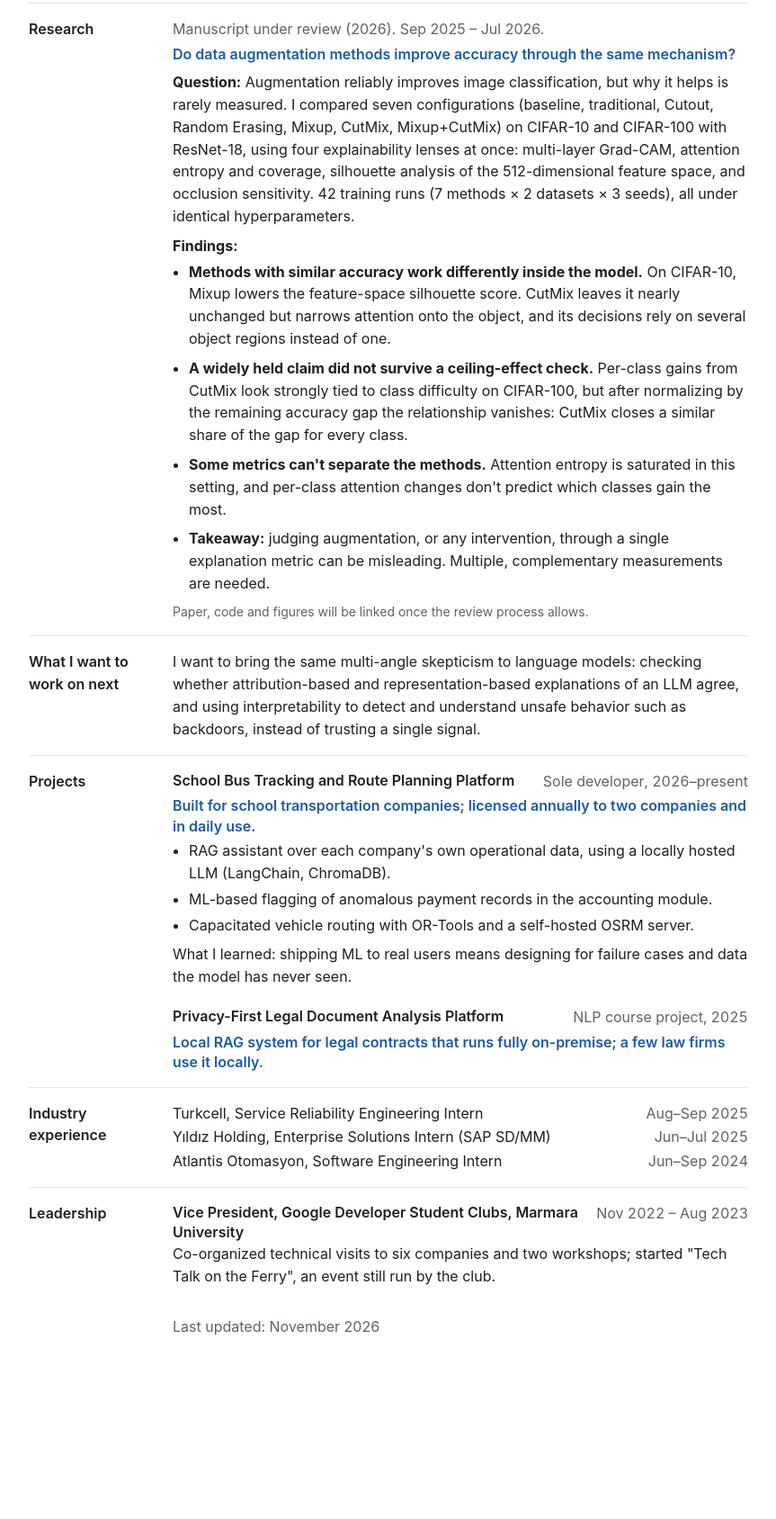
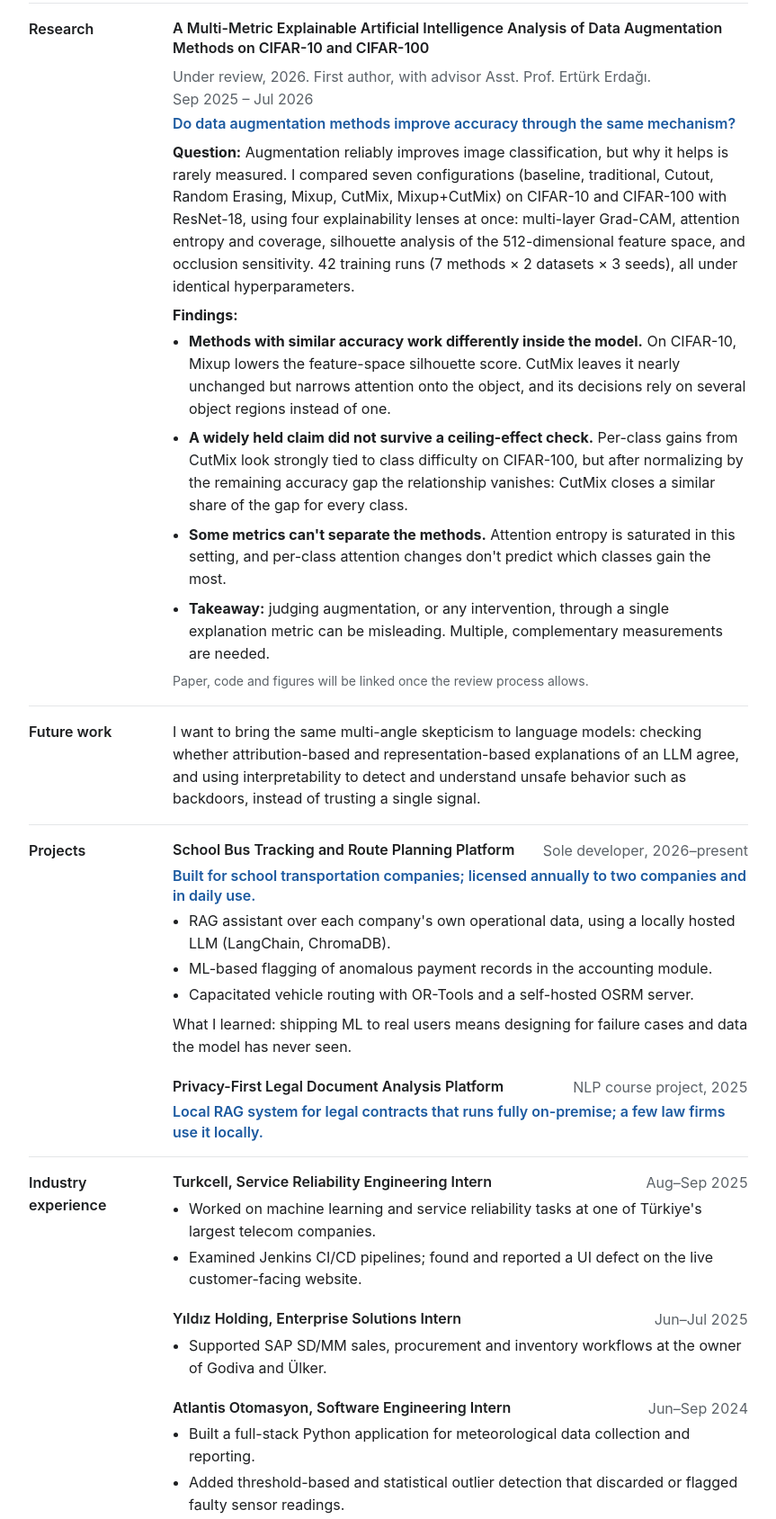
Before and after one commit to giraycakr/giraycakr.github.io, a plain HTML site: page index.html in a window 1280 px wide. Shown: the part 460-2148 px from the top of the page at 90% size, without its empty margins (208-1071 px from the left). Before the commit the page ends 1979 px from the top, so only its background shows below. Drawn offline with Linux system fonts and the light colour scheme.

Commit message:
Add research details, photo and CV; switch to light theme only
Add the paper title, future work, industry details and leadership.
Open external links in a new tab and leave a marked placeholder for
the analytics script, which is not included yet.

Co-Authored-By: Claude Opus 5.5 <noreply@anthropic.com>

```diff
--- a/index.html
+++ b/index.html
@@ -3,7 +3,7 @@
 <head>
   <meta charset="utf-8">
   <meta name="viewport" content="width=device-width, initial-scale=1">
-  <meta name="color-scheme" content="light dark">
+  <meta name="color-scheme" content="light">
   <title>Girayhan Sultan Çakıroğlu</title>
   <meta name="description" content="Girayhan Sultan Çakıroğlu, final-year B.Sc. student in Computer Engineering at Istanbul Medeniyet University. Research interests: interpretable ML, LLM safety and trustworthy ML. Applying to PhD programs for Fall 2027.">
   <link rel="canonical" href="https://giraycakr.github.io/">
@@ -15,6 +15,7 @@
   <meta property="og:description" content="Final-year B.Sc. student in Computer Engineering at Istanbul Medeniyet University. Research interests: interpretable ML, LLM safety and trustworthy ML.">
   <meta property="og:image" content="https://giraycakr.github.io/assets/og-image.png">
   <meta name="twitter:card" content="summary_large_image">
+  <!-- PLACEHOLDER: Umami analytics script goes here once the website ID is available. -->
 </head>
 <body>
   <a class="skip" href="#main">Skip to content</a>
@@ -27,14 +28,15 @@
       <p class="muted">Final-year B.Sc. student in Computer Engineering, Istanbul Medeniyet University, Istanbul</p>
       <ul class="inline">
         <li><a href="mailto:girayhancakiroglu7@gmail.com">girayhancakiroglu7@gmail.com</a></li>
-        <li><a href="https://github.com/giraycakr">GitHub</a></li>
-        <li><a href="https://www.linkedin.com/in/girayhancakiroglu/">LinkedIn</a></li>
+        <li><a href="https://github.com/giraycakr" target="_blank" rel="noopener noreferrer">GitHub</a></li>
+        <li><a href="https://www.linkedin.com/in/girayhancakiroglu/" target="_blank" rel="noopener noreferrer">LinkedIn</a></li>
+        <li><a href="cv.pdf">CV (PDF)</a></li>
       </ul>
       <nav aria-label="Sections">
         <ul class="inline">
           <li><a href="#about">About</a></li>
           <li><a href="#research">Research</a></li>
-          <li><a href="#next">Next steps</a></li>
+          <li><a href="#future-work">Future work</a></li>
           <li><a href="#projects">Projects</a></li>
           <li><a href="#industry">Industry</a></li>
           <li><a href="#leadership">Leadership</a></li>
@@ -55,8 +57,9 @@
     <section id="research">
       <h2>Research</h2>
       <div>
-        <p class="muted">Manuscript under review (2026). Sep 2025 – Jul 2026.</p>
-        <h3 class="outcome">Do data augmentation methods improve accuracy through the same mechanism?</h3>
+        <h3>A Multi-Metric Explainable Artificial Intelligence Analysis of Data Augmentation Methods on CIFAR-10 and CIFAR-100</h3>
+        <p class="muted">Under review, 2026. First author, with advisor Asst. Prof. Ertürk Erdağı.<br>Sep 2025 – Jul 2026</p>
+        <p class="outcome">Do data augmentation methods improve accuracy through the same mechanism?</p>
         <p><strong>Question:</strong> Augmentation reliably improves image classification, but why it helps is rarely measured. I compared seven configurations (baseline, traditional, Cutout, Random Erasing, Mixup, CutMix, Mixup+CutMix) on CIFAR-10 and CIFAR-100 with ResNet-18, using four explainability lenses at once: multi-layer Grad-CAM, attention entropy and coverage, silhouette analysis of the 512-dimensional feature space, and occlusion sensitivity. 42 training runs (7 methods × 2 datasets × 3 seeds), all under identical hyperparameters.</p>
         <p><strong>Findings:</strong></p>
         <ul class="bullets findings">
@@ -69,8 +72,8 @@
       </div>
     </section>
 
-    <section id="next">
-      <h2>What I want to work on next</h2>
+    <section id="future-work">
+      <h2>Future work</h2>
       <div>
         <p>I want to bring the same multi-angle skepticism to language models: checking whether attribution-based and representation-based explanations of an LLM agree, and using interpretability to detect and understand unsafe behavior such as backdoors, instead of trusting a single signal.</p>
       </div>
@@ -104,11 +107,37 @@
 
     <section id="industry">
       <h2>Industry experience</h2>
-      <ul class="rows">
-        <li class="row"><span>Turkcell, Service Reliability Engineering Intern</span><span class="when">Aug–Sep 2025</span></li>
-        <li class="row"><span>Yıldız Holding, Enterprise Solutions Intern (SAP SD/MM)</span><span class="when">Jun–Jul 2025</span></li>
-        <li class="row"><span>Atlantis Otomasyon, Software Engineering Intern</span><span class="when">Jun–Sep 2024</span></li>
-      </ul>
+      <div>
+        <article>
+          <div class="row">
+            <h3>Turkcell, Service Reliability Engineering Intern</h3>
+            <span class="when">Aug–Sep 2025</span>
+          </div>
+          <ul class="bullets">
+            <li>Worked on machine learning and service reliability tasks at one of Türkiye's largest telecom companies.</li>
+            <li>Examined Jenkins CI/CD pipelines; found and reported a UI defect on the live customer-facing website.</li>
+          </ul>
+        </article>
+        <article>
+          <div class="row">
+            <h3>Yıldız Holding, Enterprise Solutions Intern</h3>
+            <span class="when">Jun–Jul 2025</span>
+          </div>
+          <ul class="bullets">
+            <li>Supported SAP SD/MM sales, procurement and inventory workflows at the owner of Godiva and Ülker.</li>
+          </ul>
+        </article>
+        <article>
+          <div class="row">
+            <h3>Atlantis Otomasyon, Software Engineering Intern</h3>
+            <span class="when">Jun–Sep 2024</span>
+          </div>
+          <ul class="bullets">
+            <li>Built a full-stack Python application for meteorological data collection and reporting.</li>
+            <li>Added threshold-based and statistical outlier detection that discarded or flagged faulty sensor readings.</li>
+          </ul>
+        </article>
+      </div>
     </section>
 
     <section id="leadership">
--- a/style.css
+++ b/style.css
@@ -1,21 +1,11 @@
 /* A: classic academic. Sans, dense rows, labels in a left column. */
 :root {
-  color-scheme: light dark;
+  color-scheme: light;
   --bg: #fff;
   --text: #1d1f21;
   --muted: #5c6369;
   --accent: #1c5aa0;
   --rule: #e4e6e8;
-}
-
-@media (prefers-color-scheme: dark) {
-  :root {
-    --bg: #121315;
-    --text: #e6e7e8;
-    --muted: #a3a9af;
-    --accent: #8ab6ec;
-    --rule: #2c2f33;
-  }
 }
 
 *,
@@ -161,10 +151,6 @@ section ul + p {
   gap: 0 1rem;
 }
 
-.rows li + li {
-  margin-top: 0.125rem;
-}
-
 .outcome {
   margin-top: 0.25rem;
   color: var(--accent);
```
Also changed, not shown: assets/photo.jpg (added), 2 other files.
